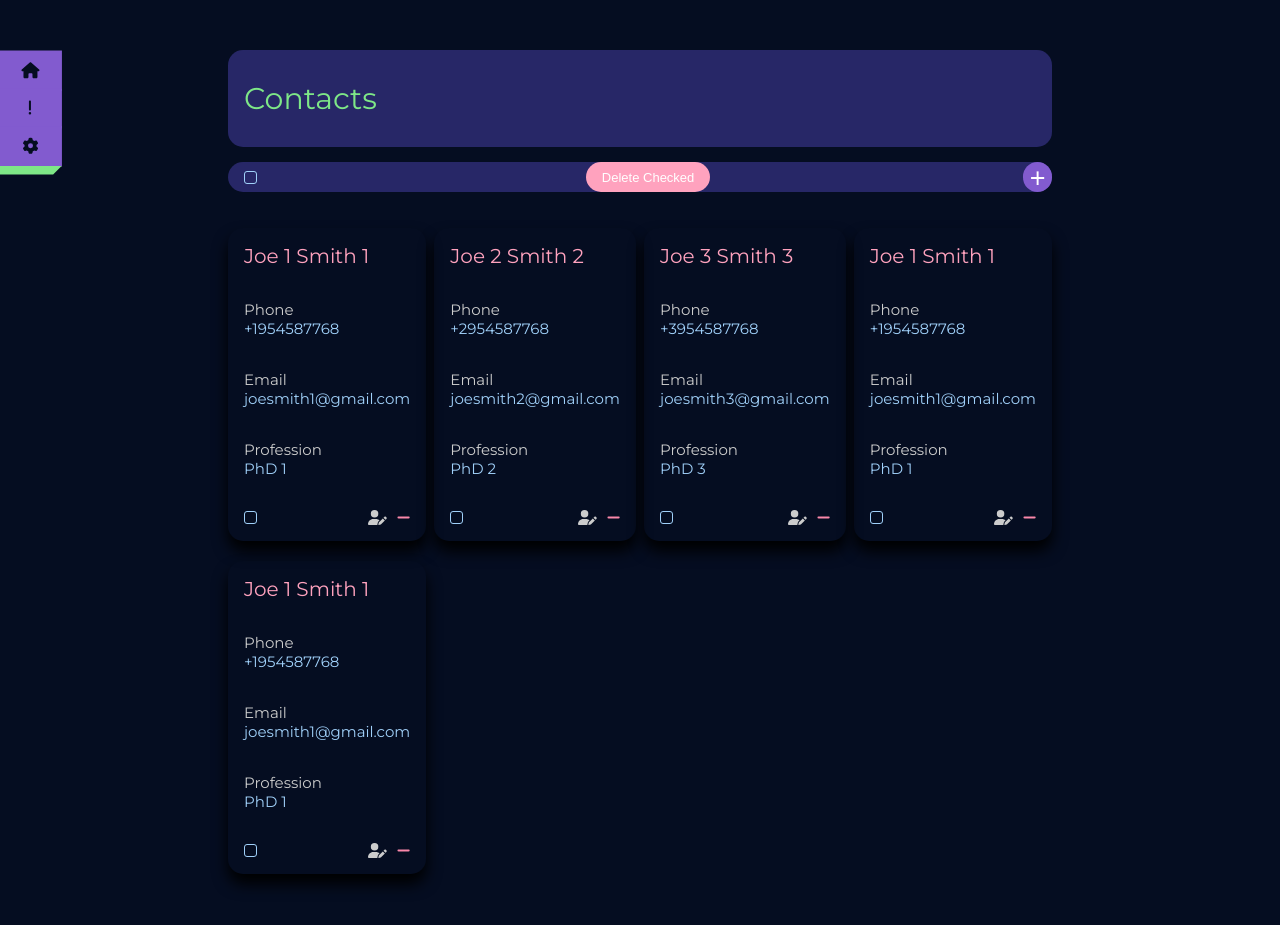
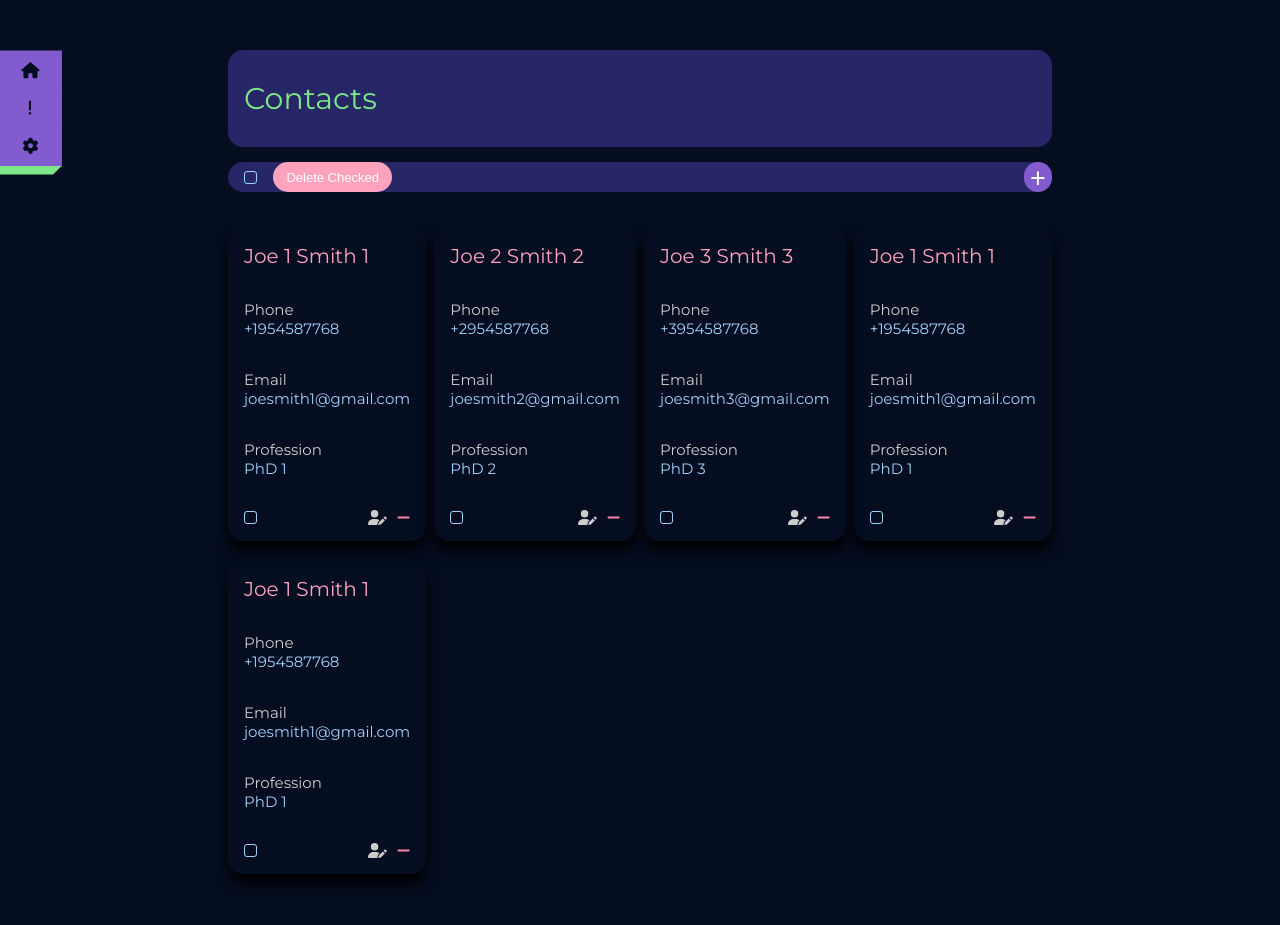
Before and after one commit to ghumash/ContactManager, a React (Create React App) app: page /#/ in a window 1280 px wide. Built offline with nearby package versions, Linux system fonts and the light colour scheme.

Commit message:
Fix: buttons position on "ListBtnSection" component

```diff
--- a/src/List/ListBtnSection/ListBtnSection.css
+++ b/src/List/ListBtnSection/ListBtnSection.css
@@ -10,6 +10,13 @@
   align-items: center;
   background-color: var(--color-3);
   border-radius: 20px;
+}
+
+.ListBtnSection-cardView-btn-group {
+  display: flex;
+  align-items: center;
+  width: 100%;
+  height: 100%;
 }
 
 .ListBtnSection-add-button,
--- a/src/List/ListBtnSection/ListBtnSection.jsx
+++ b/src/List/ListBtnSection/ListBtnSection.jsx
@@ -12,6 +12,7 @@ export default function ListBtnSection({
     <div className="ListBtnSection">
       <div className="ListBtnSection-container">
         {cardViewState ? (
+          <div className="ListBtnSection-cardView-btn-group">
             <label className="checkbox ListBtnSection-checkAll">
               <input
                 name="checkAll"
@@ -23,8 +24,6 @@ export default function ListBtnSection({
               />
               <span></span>
             </label>
-        ) : null}
-
             <button
               type="button"
               className={
@@ -36,6 +35,20 @@ export default function ListBtnSection({
             >
               Delete Checked
             </button>
+          </div>
+        ) : (
+          <button
+            type="button"
+            className={
+              checkedIdArr.length !== 0
+                ? "ListBtnSection-delete-checked-button"
+                : "ListBtnSection-delete-checked-button-disable"
+            }
+            onClick={onDeleteChecked}
+          >
+            Delete Checked
+          </button>
+        )}
 
         <button
           className="ListBtnSection-add-button"
```
Lines whose indentation alone changed are shown as unchanged.
